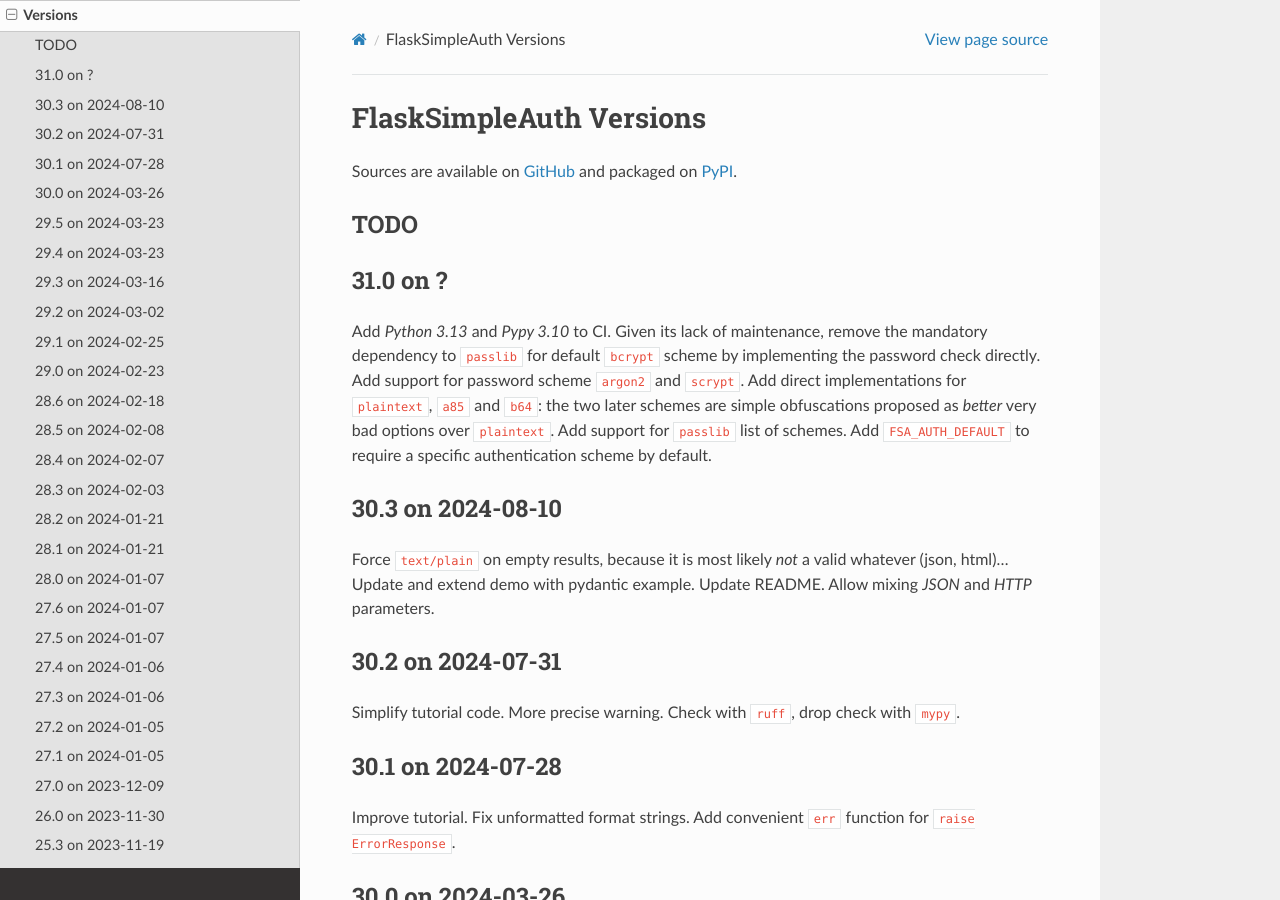
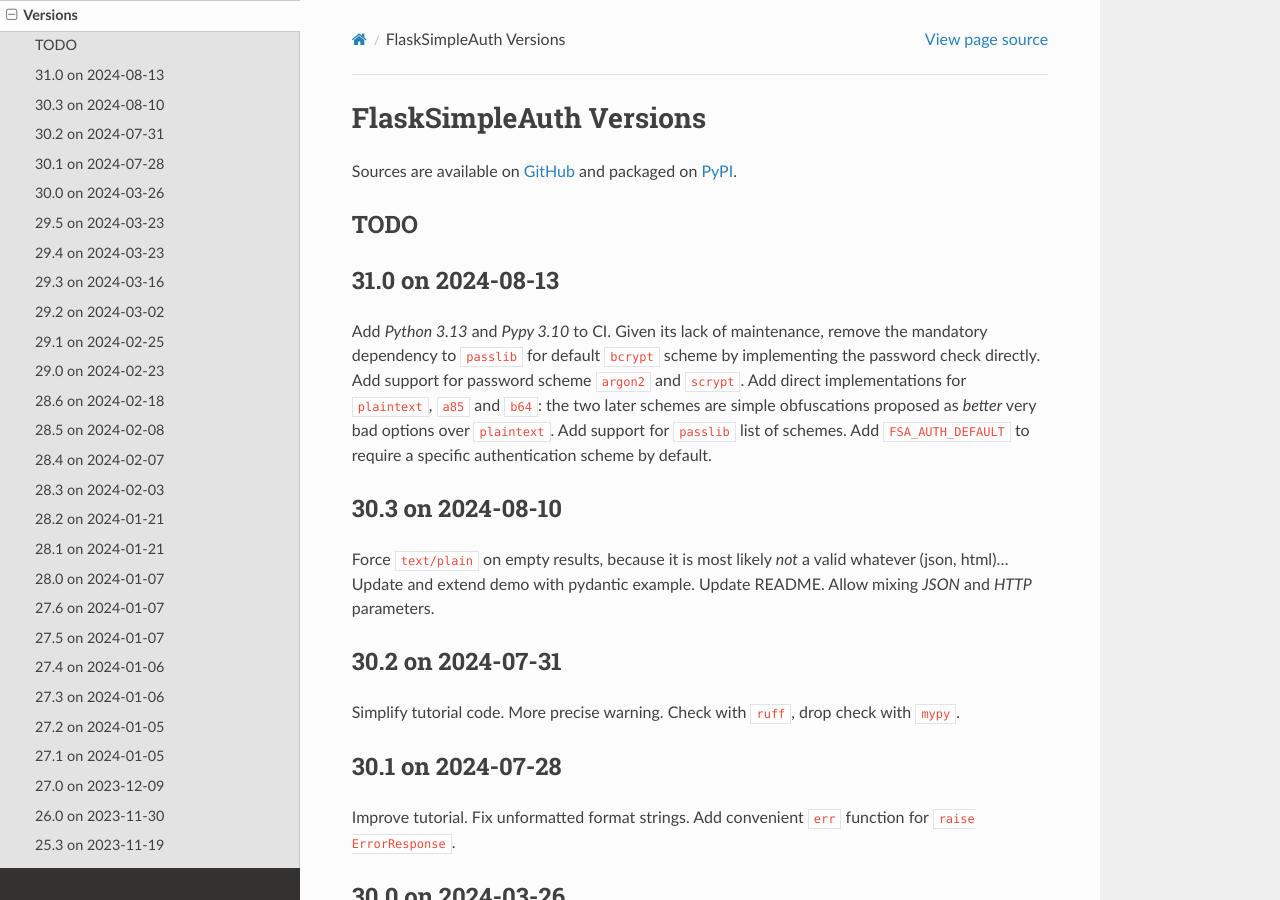
Before and after one commit to zx80/flask-simple-auth, a Sphinx documentation site: the page built from docs/VERSIONS.md, in a window 1280 px wide and 900 px high. Built offline with Sphinx 7.4.7 and the Read the Docs theme 2.0.0, drawn with Linux system fonts in a browser that asks for light colours; pages that are not in the unit, such as notebooks, are missing from menus.

Commit message:
publish!

```diff
--- a/docs/VERSIONS.md
+++ b/docs/VERSIONS.md
@@ -5,7 +5,7 @@
 
 ## TODO
 
-## 31.0 on ?
+## 31.0 on 2024-08-13
 
 Add _Python 3.13_ and _Pypy 3.10_ to CI.
 Given its lack of maintenance, remove the mandatory dependency to `passlib`
```
